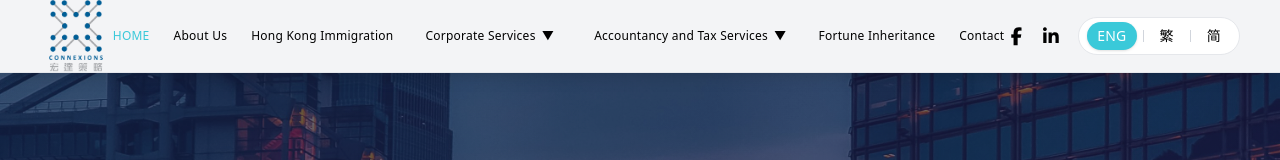
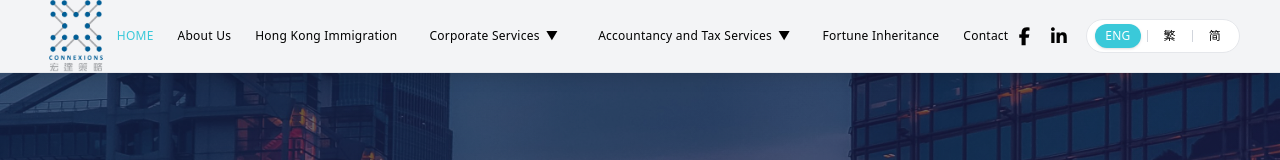
Before and after one commit to Daniel120622/connexion.hk, a Next.js app: page / in a window 1280 px wide. Shown: the top 160 px of the page. Built offline with nearby package versions, Linux system fonts and the light colour scheme.

Commit message:
modified:   src/components/Header.tsx

```diff
--- a/src/components/Header.tsx
+++ b/src/components/Header.tsx
@@ -313,8 +313,8 @@
             {/* Right Side */}
             <div className="flex items-center gap-2 md:gap-3 lg:gap-4 ml-auto shrink-0">
 
-              {/* Social Icons */}
-              <div className="flex xl:flex gap-3 text-lg">
+              {/* Social Icons - Smaller size */}
+              <div className="flex xl:flex gap-3 text-base md:text-lg">
                 <a
                   href="https://www.facebook.com/connexionshk"
                   target="_blank"
@@ -333,11 +333,11 @@
                 </a>
               </div>
 
-              {/* Language Switcher */}
+              {/* Language Switcher - Smaller font size */}
               <div className="flex items-center gap-1 rounded-full px-2 py-1 bg-white border border-gray-200">
                 <button
                   onClick={() => changeLanguage("en")}
-                  className={`px-2.5 py-1 text-xs md:text-sm font-medium rounded-full transition-all ${
+                  className={`px-2.5 py-1 text-[10px] md:text-xs font-medium rounded-full transition-all ${
                     lang === "en"
                       ? "bg-[#3ac9d9] text-white shadow-sm"
                       : "text-black hover:bg-gray-100"
@@ -348,7 +348,7 @@
                 <div className="h-3 w-px bg-gray-300 mx-0.5" />
                 <button
                   onClick={() => changeLanguage("zh")}
-                  className={`px-2.5 py-1 text-xs md:text-sm font-medium rounded-full transition-all ${
+                  className={`px-2.5 py-1 text-[10px] md:text-xs font-medium rounded-full transition-all ${
                     lang === "zh"
                       ? "bg-[#3ac9d9] text-white shadow-sm"
                       : "text-black hover:bg-gray-100"
@@ -359,7 +359,7 @@
                 <div className="h-3 w-px bg-gray-300 mx-0.5" />
                 <button
                   onClick={() => changeLanguage("cn")}
-                  className={`px-2.5 py-1 text-xs md:text-sm font-medium rounded-full transition-all ${
+                  className={`px-2.5 py-1 text-[10px] md:text-xs font-medium rounded-full transition-all ${
                     lang === "cn"
                       ? "bg-[#3ac9d9] text-white shadow-sm"
                       : "text-black hover:bg-gray-100"
@@ -368,7 +368,6 @@
                   简
                 </button>
               </div>
-
               {/* Hamburger */}
               <button
                 className="md:hidden text-black focus:outline-none"
```
